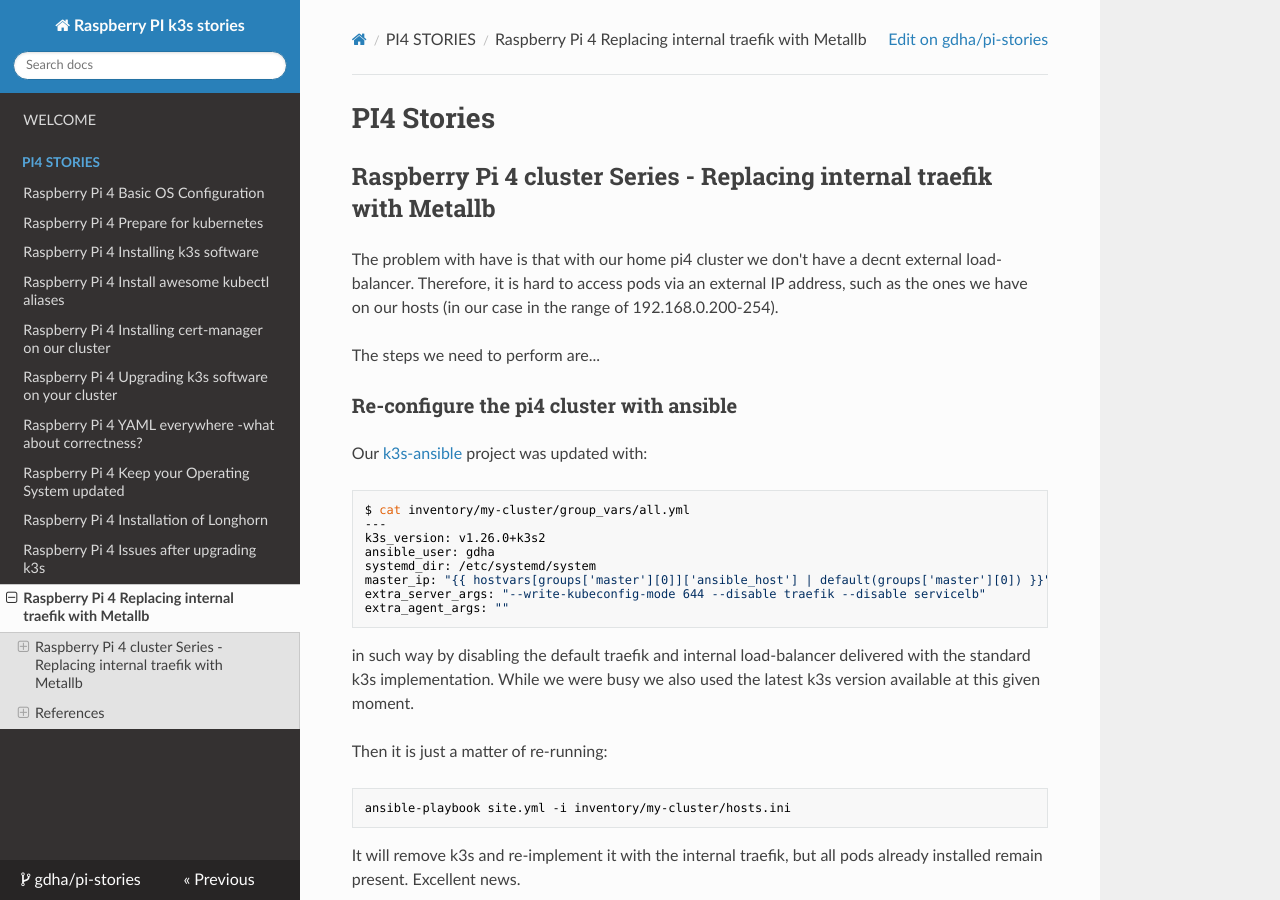
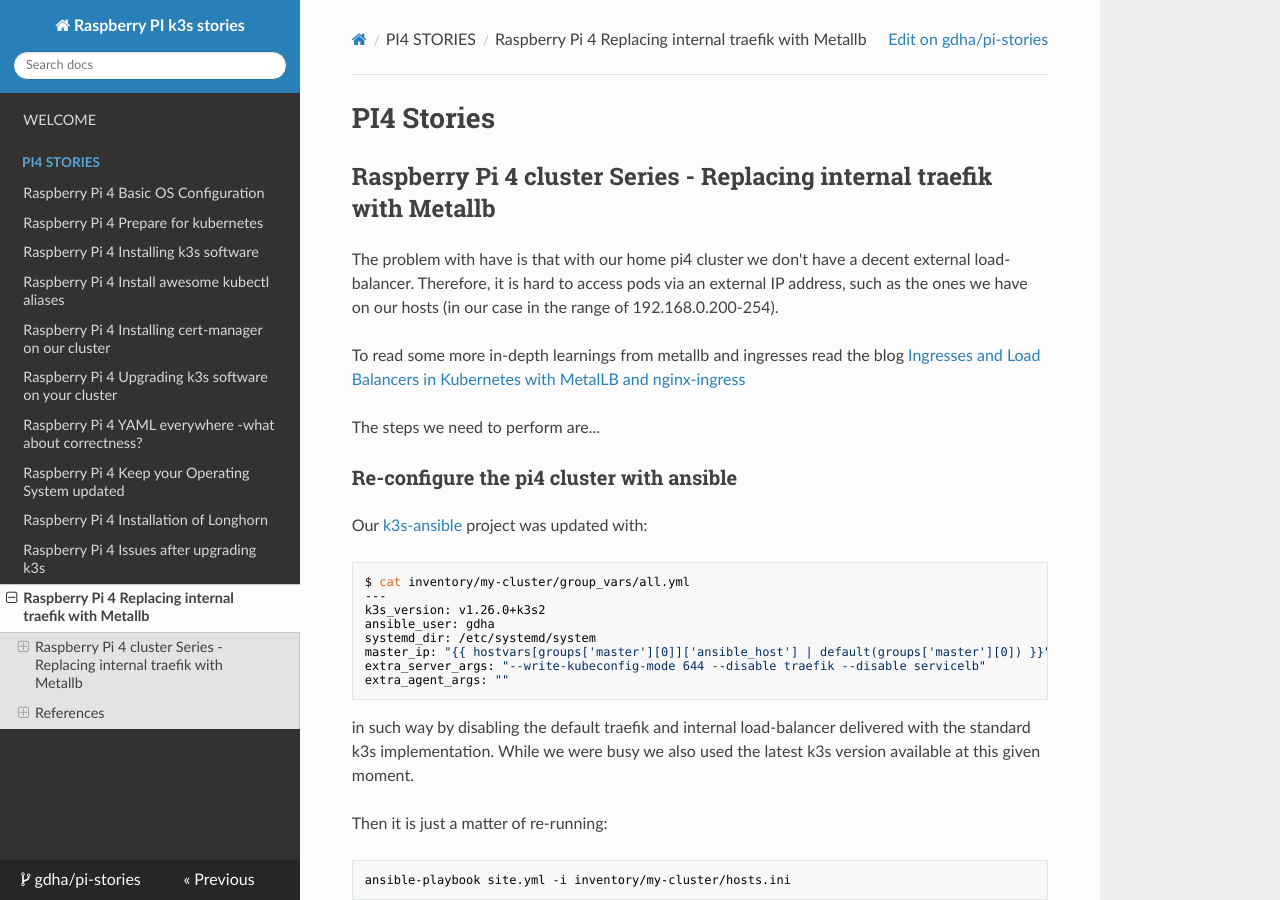
Before and after one commit to gdha/pi-stories, an MkDocs documentation site: the page built from docs/pi-stories11.md, in a window 1280 px wide and 900 px high. Built offline with MkDocs 1.6.1, drawn with Linux system fonts in a browser that asks for light colours; nearby versions of some CDN libraries.

Commit message:
add blog reference

```diff
--- a/docs/pi-stories11.md
+++ b/docs/pi-stories11.md
@@ -2,9 +2,11 @@
 
 ## Raspberry Pi 4 cluster Series - Replacing internal traefik with Metallb
 
-The problem with have is that with our home pi4 cluster we don't have a decnt external load-balancer.
+The problem with have is that with our home pi4 cluster we don't have a decent external load-balancer.
 Therefore, it is hard to access pods via an external IP address, such as the ones we have on our hosts (in
 our case in the range of 192.168.0.200-254).
+
+To read some more in-depth learnings from metallb and ingresses read the blog [Ingresses and Load Balancers in Kubernetes with MetalLB and nginx-ingress](https://www.adaltas.com/en/2022/09/08/kubernetes-metallb-nginx/)
 
 The steps we need to perform are...
 
```
